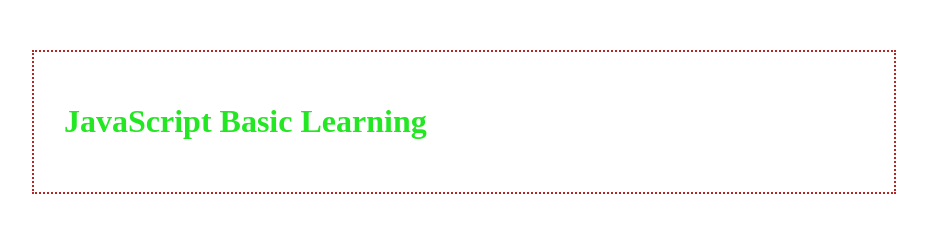
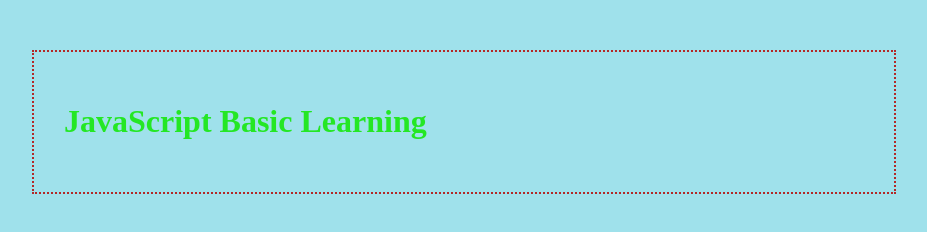
Before and after one commit to mrbhuiyanboby/js-jquary, a plain HTML site: page javascript.html in a window 1280 px wide. Shown: the whole page, without its empty margins (176-1103 px from the left). Drawn offline with Linux system fonts and the light colour scheme.

Commit message:
Update javascript.html

```diff
--- a/javascript.html
+++ b/javascript.html
@@ -7,6 +7,11 @@
     <title>JavaScript Basic Learning</title>
 
     <style>
+
+        body  {
+            background-color: rgb(159, 225, 235);
+        }
+
         .container {
             color:rgb(36, 231, 36) ;
             max-width: 800px;
@@ -31,21 +36,28 @@
         var check = true // Boolean Data = true or false
 
 
-        // Alert
+
+        // output
            alert(name);
-        // document write
-        // document.write();
-        // console
            console.log(name);
-           console.log(myaddress);
-           console.log(myaddress);
-           console.log(myaddress);
            console.log(myaddress);
            console.log(age);
            console.log(height);
            console.log(check);
 
+           // check Data Type
+
+           alert(name);
+           console.log(typeof name);
+           console.log(typeof myaddress);
+           console.log(typeof age);
+           console.log(typeof height);
+           console.log(typeof check);
+
+           // Alert
+           // Alert(name);
+           // document.write(name);
 
     </script>
-</body>
+  </body>
 </html>
```
